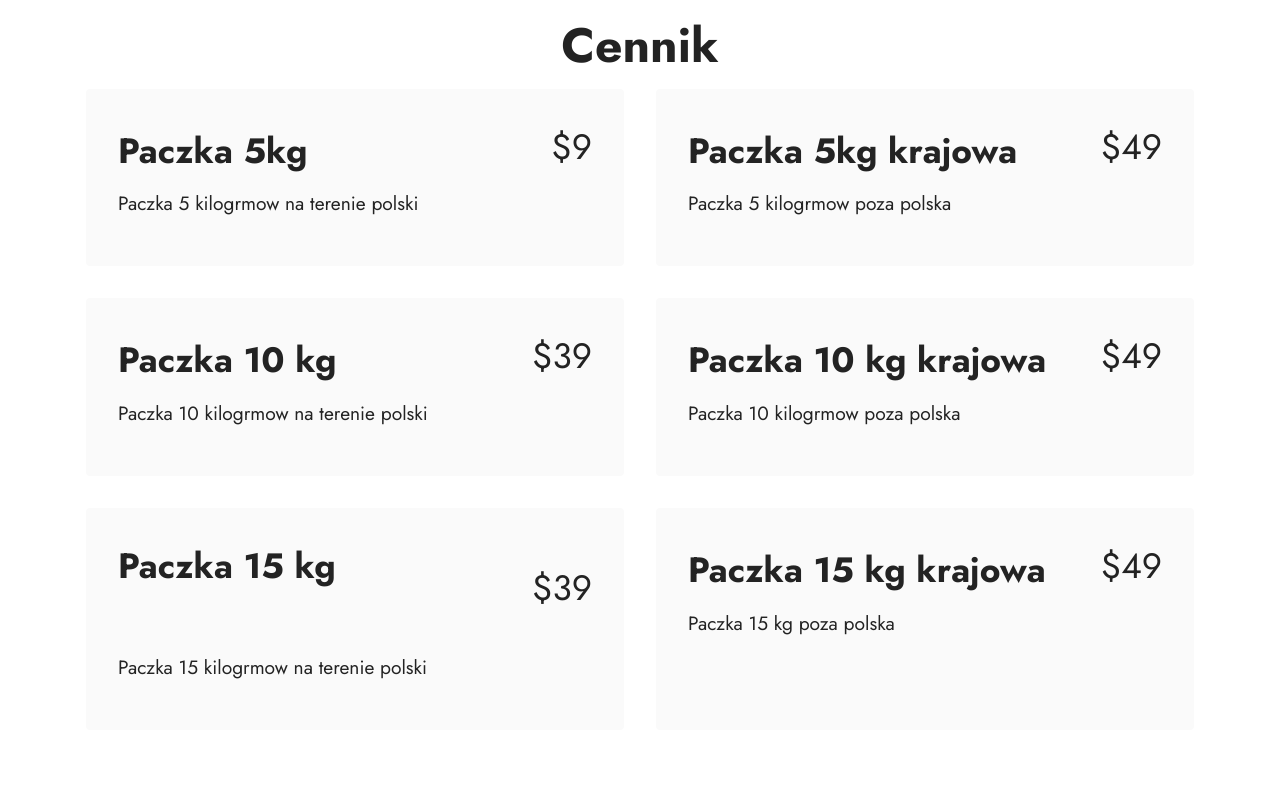
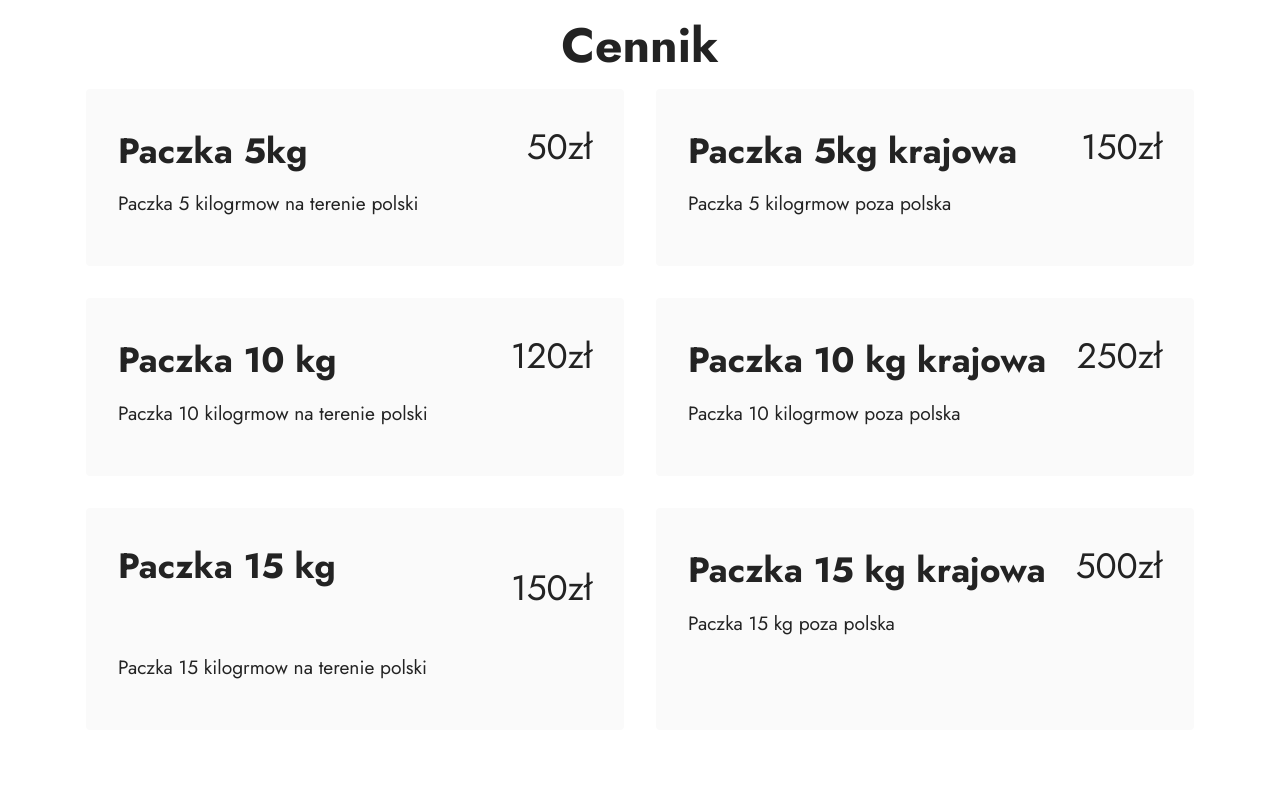
Before and after one commit to PrzewozPaczek/PrzewozPaczek, a plain HTML site: page index.html in a window 1280 px wide. Shown: the part 2640-3440 px from the top of the page. Drawn offline with Linux system fonts and the light colour scheme; files whose address does not match are found by name.

Commit message:
Add files via upload

```diff
--- a/index.html
+++ b/index.html
@@ -154,7 +154,7 @@
                 <div class="card-wrapper">
                     <div class="top-line">
                         <h6 class="card-title mbr-fonts-style display-5"><strong>Paczka 5kg</strong></h6>
-                        <p class="mbr-text cost mbr-fonts-style display-5">$9</p>
+                        <p class="mbr-text cost mbr-fonts-style display-5">50zł</p>
                     </div>
                     <div class="bottom-line">
                         <p class="mbr-text mbr-fonts-style display-7">Paczka 5 kilogrmow na terenie polski</p>
@@ -165,7 +165,7 @@
                 <div class="card-wrapper">
                     <div class="top-line">
                         <h6 class="card-title mbr-fonts-style display-5"><strong>Paczka 5kg krajowa</strong></h6>
-                        <p class="mbr-text cost mbr-fonts-style display-5">$49</p>
+                        <p class="mbr-text cost mbr-fonts-style display-5">150zł</p>
                     </div>
                     <div class="bottom-line">
                         <p class="mbr-text mbr-fonts-style display-7">Paczka 5 kilogrmow poza polska</p>
@@ -176,7 +176,7 @@
                 <div class="card-wrapper">
                     <div class="top-line">
                         <h6 class="card-title mbr-fonts-style display-5"><strong>Paczka 10 kg</strong></h6>
-                        <p class="mbr-text cost mbr-fonts-style display-5">$39</p>
+                        <p class="mbr-text cost mbr-fonts-style display-5">120zł</p>
                     </div>
                     <div class="bottom-line">
                         <p class="mbr-text mbr-fonts-style display-7">
@@ -189,7 +189,7 @@
                 <div class="card-wrapper">
                     <div class="top-line">
                         <h6 class="card-title mbr-fonts-style display-5"><strong>Paczka 10 kg krajowa</strong></h6>
-                        <p class="mbr-text cost mbr-fonts-style display-5">$49</p>
+                        <p class="mbr-text cost mbr-fonts-style display-5">250zł</p>
                     </div>
                     <div class="bottom-line">
                         <p class="mbr-text mbr-fonts-style display-7">
@@ -203,7 +203,7 @@
                     <div class="top-line">
                         <h6 class="card-title mbr-fonts-style display-5"><strong>Paczka 15 kg
 </strong><div><strong><br></strong></div></h6>
-                        <p class="mbr-text cost mbr-fonts-style display-5">$39</p>
+                        <p class="mbr-text cost mbr-fonts-style display-5">150zł</p>
                     </div>
                     <div class="bottom-line">
                         <p class="mbr-text mbr-fonts-style display-7">Paczka 15 kilogrmow na terenie polski</p>
@@ -214,7 +214,7 @@
                 <div class="card-wrapper">
                     <div class="top-line">
                         <h6 class="card-title mbr-fonts-style display-5"><strong>Paczka 15 kg krajowa</strong></h6>
-                        <p class="mbr-text cost mbr-fonts-style display-5">$49</p>
+                        <p class="mbr-text cost mbr-fonts-style display-5">500zł</p>
                     </div>
                     <div class="bottom-line">
                         <p class="mbr-text mbr-fonts-style display-7">Paczka 15 kg&nbsp;poza polska</p>
@@ -321,7 +321,7 @@
             </div>
         </div>
     </div>
-</section><section style="background-color: #fff; font-family: -apple-system, BlinkMacSystemFont, 'Segoe UI', 'Roboto', 'Helvetica Neue', Arial, sans-serif; color:#aaa; font-size:12px; padding: 0; align-items: center; display: flex;"><a href="https://mobirise.site/w" style="flex: 1 1; height: 3rem; padding-left: 1rem;"></a><p style="flex: 0 0 auto; margin:0; padding-right:1rem;">Web page was <a href="https://mobirise.site/h" style="color:#aaa;">built with</a> Mobirise</p></section><script src="assets/bootstrap/js/bootstrap.bundle.min.js"></script>  <script src="assets/web/assets/cookies-alert-plugin/cookies-alert-core.js"></script>  <script src="assets/web/assets/cookies-alert-plugin/cookies-alert-script.js"></script>  <script src="assets/smoothscroll/smooth-scroll.js"></script>  <script src="assets/ytplayer/index.js"></script>  <script src="assets/dropdown/js/navbar-dropdown.js"></script>  <script src="assets/theme/js/script.js"></script>
+</section><section style="background-color: #fff; font-family: -apple-system, BlinkMacSystemFont, 'Segoe UI', 'Roboto', 'Helvetica Neue', Arial, sans-serif; color:#aaa; font-size:12px; padding: 0; align-items: center; display: flex;"><a href="https://mobirise.site/d" style="flex: 1 1; height: 3rem; padding-left: 1rem;"></a><p style="flex: 0 0 auto; margin:0; padding-right:1rem;">Site was <a href="https://mobirise.site/g" style="color:#aaa;">designed</a> with Mobirise</p></section><script src="assets/bootstrap/js/bootstrap.bundle.min.js"></script>  <script src="assets/web/assets/cookies-alert-plugin/cookies-alert-core.js"></script>  <script src="assets/web/assets/cookies-alert-plugin/cookies-alert-script.js"></script>  <script src="assets/smoothscroll/smooth-scroll.js"></script>  <script src="assets/ytplayer/index.js"></script>  <script src="assets/dropdown/js/navbar-dropdown.js"></script>  <script src="assets/theme/js/script.js"></script>
 
 
 <input name="cookieData" type="hidden" data-cookie-customDialogSelector='null' data-cookie-colorText='#424a4d' data-cookie-colorBg='rgba(234, 239, 241, 0.99)' data-cookie-textButton='Wyrażam zgodę ' data-cookie-colorButton='' data-cookie-colorLink='#424a4d' data-cookie-underlineLink='true' data-cookie-text="prosimy o zaakceptowanie plików cookie związanych z wydajnością usług, serwisami społecznościowymi i treściami reklamowymi. Należące do osób trzecich pliki cookie powiązane z serwisami społecznościowymi i treściami reklamowymi umożliwiają korzystanie z funkcji platform społecznościowych i wyświetlanie spersonalizowanych treści reklamowych. Aby uzyskać więcej informacji lub dostosować ustawienia, kliknij przycisk „Więcej informacji” lub wybierz opcję „Ustawienia plików cookie” na dole witryny. Więcej informacji o plikach cookie i przetwarzaniu danych osobowych można znaleźć w Polityka prywatności i zasady dotyczące plików cookie. Czy akceptujesz te pliki cookie i związane z nimi przetwarzanie danych osobowych? <a href='Polityka-prywatnosci.html'>politykap prywatnosci</a>.">
```
Also changed, not shown: Polityka-prywatnosci.html (+1 -1 lines), assets/theme/js/script.js, 1 other file.
